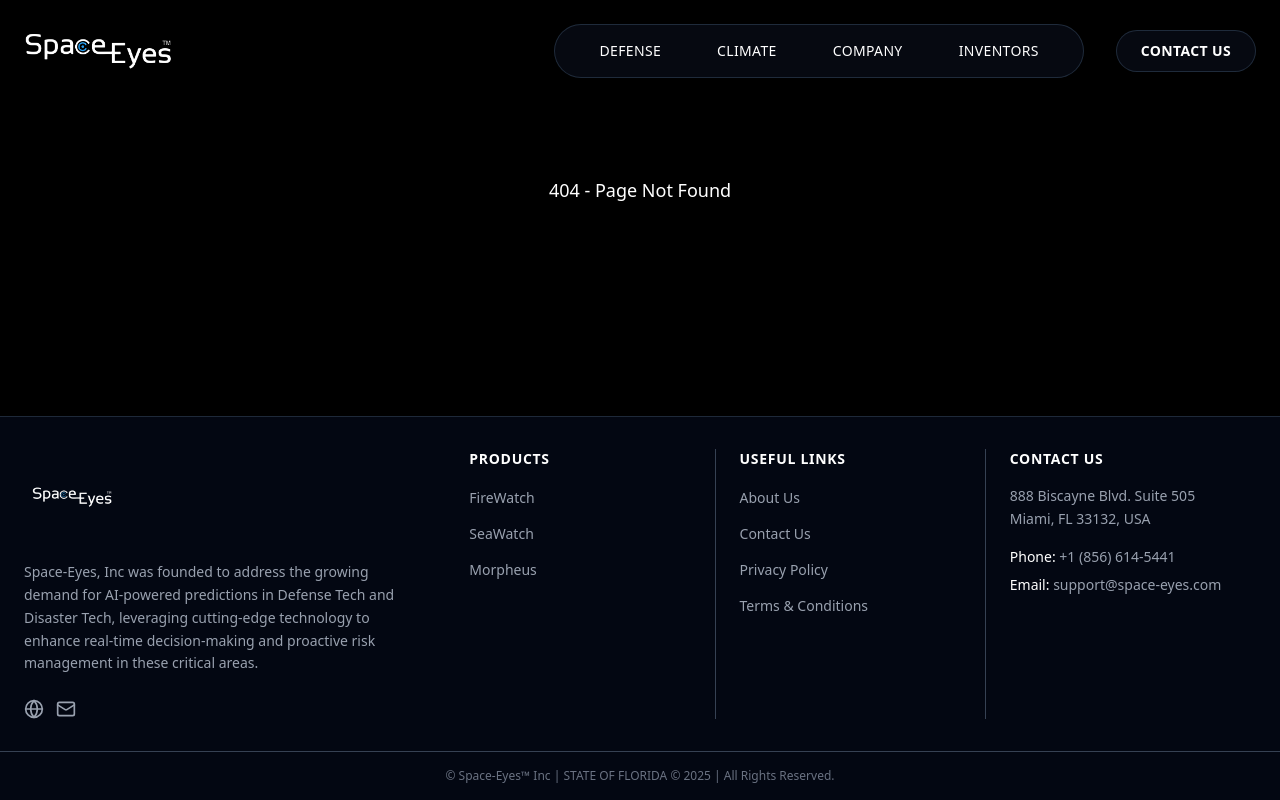
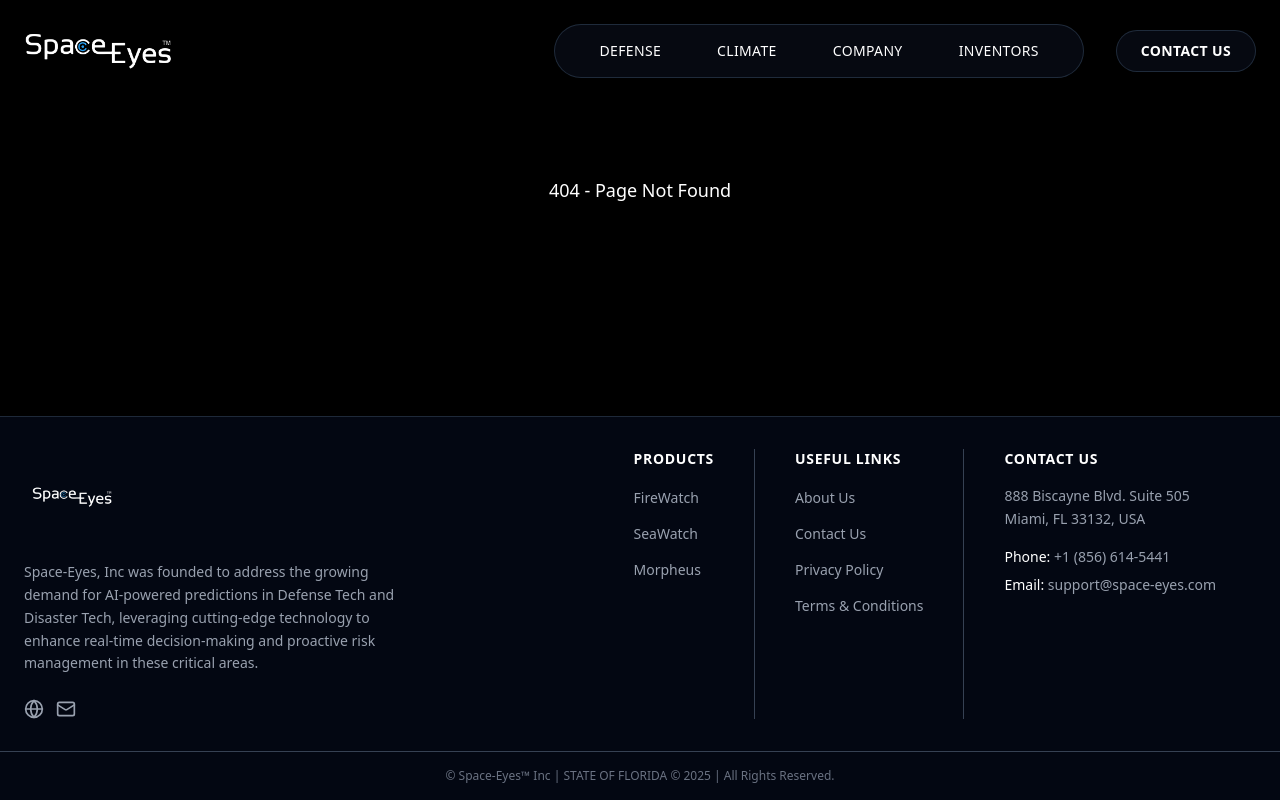
Before and after one commit to Channel-Logistics/landing-page-SpaceEyes, a React (Vite) app: page / in a window 1280 px wide. Built offline with nearby package versions, Linux system fonts and the light colour scheme.

Commit message:
update flex

```diff
--- a/src/components/layout/Footer.tsx
+++ b/src/components/layout/Footer.tsx
@@ -1,14 +1,14 @@
 // src/components/layout/Footer.tsx
 import { Mail, Globe } from "lucide-react";
 import { Link } from "react-router-dom";
+
 const SpaceEyesLogoPath = "../public/logos/space-eyes-w1.png";
+
 export default function Footer() {
     return (
         <footer className="bg-gray-950 text-gray-300 mt-12 border-t border-gray-800">
-            <div className="max-w-7xl mx-auto px-6 py-8">
-                <div className="grid grid-cols-1 md:grid-cols-12 gap-8">
-
-                    <div className="md:col-span-4">
+            <div className="max-w-7xl mx-auto px-6 py-8 flex flex-col md:flex-row gap-12">
+                <div className="flex-1">
                     <div className="flex items-center mb-4">
                         <div className="w-24 h-24 rounded bg-gradient-to-br flex items-center justify-center">
                             <img
@@ -43,8 +43,8 @@ export default function Footer() {
                     </div>
                 </div>
 
-                    <div className="md:col-span-8 grid grid-cols-1 md:grid-cols-3 divide-x divide-gray-700">
-                        <div className="px-6">
+                <div className="flex flex-col md:flex-row md:divide-x divide-gray-700 gap-8 md:gap-0">
+                    <div className="px-0 md:px-10 border-b md:border-b-0 border-gray-700 pb-6 md:pb-0">
                         <h3 className="text-sm font-semibold text-white mb-4 tracking-wider">PRODUCTS</h3>
                         <ul className="space-y-3">
                             <li>
@@ -64,7 +64,8 @@ export default function Footer() {
                             </li>
                         </ul>
                     </div>
-                        <div className="px-6">
+
+                    <div className="px-0 md:px-10 border-b md:border-b-0 border-gray-700 py-6 md:py-0">
                         <h3 className="text-sm font-semibold text-white mb-4 tracking-wider">USEFUL LINKS</h3>
                         <ul className="space-y-3">
                             <li>
@@ -89,7 +90,8 @@ export default function Footer() {
                             </li>
                         </ul>
                     </div>
-                        <div className="px-6">
+
+                    <div className="px-0 md:px-10 pt-6 md:pt-0">
                         <h3 className="text-sm font-semibold text-white mb-4 tracking-wider">CONTACT US</h3>
 
                         <address className="not-italic text-sm text-gray-400 mb-4 leading-relaxed">
@@ -118,11 +120,9 @@ export default function Footer() {
                             </div>
                         </div>
                     </div>
-
+                </div>
             </div>
 
-                </div>
-            </div>
             <div className="border-t border-gray-700 py-4 text-center text-xs text-gray-500">
                 © Space-Eyes™ Inc | STATE OF FLORIDA © {new Date().getFullYear()} | All Rights Reserved.
             </div>
```
Lines whose indentation alone changed are shown as unchanged.
